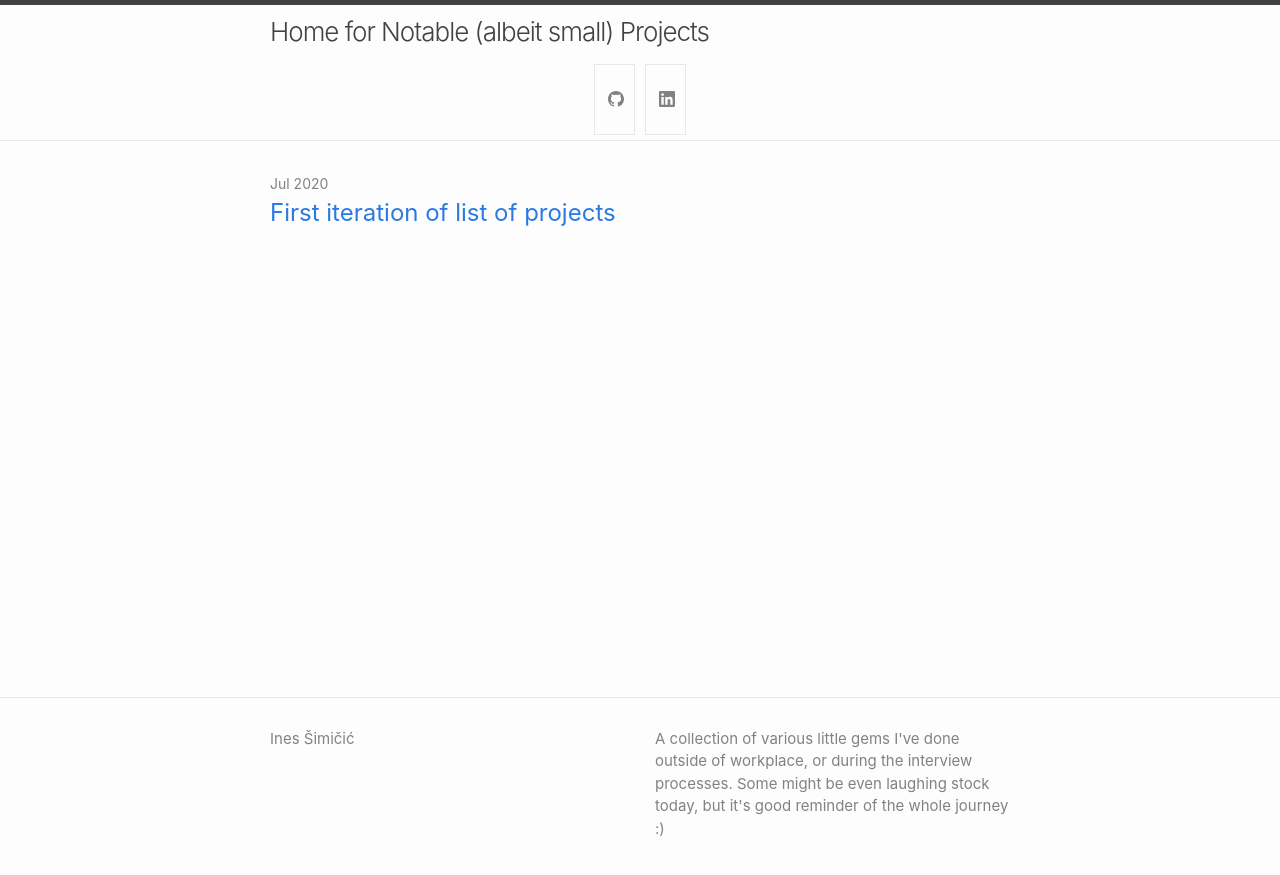
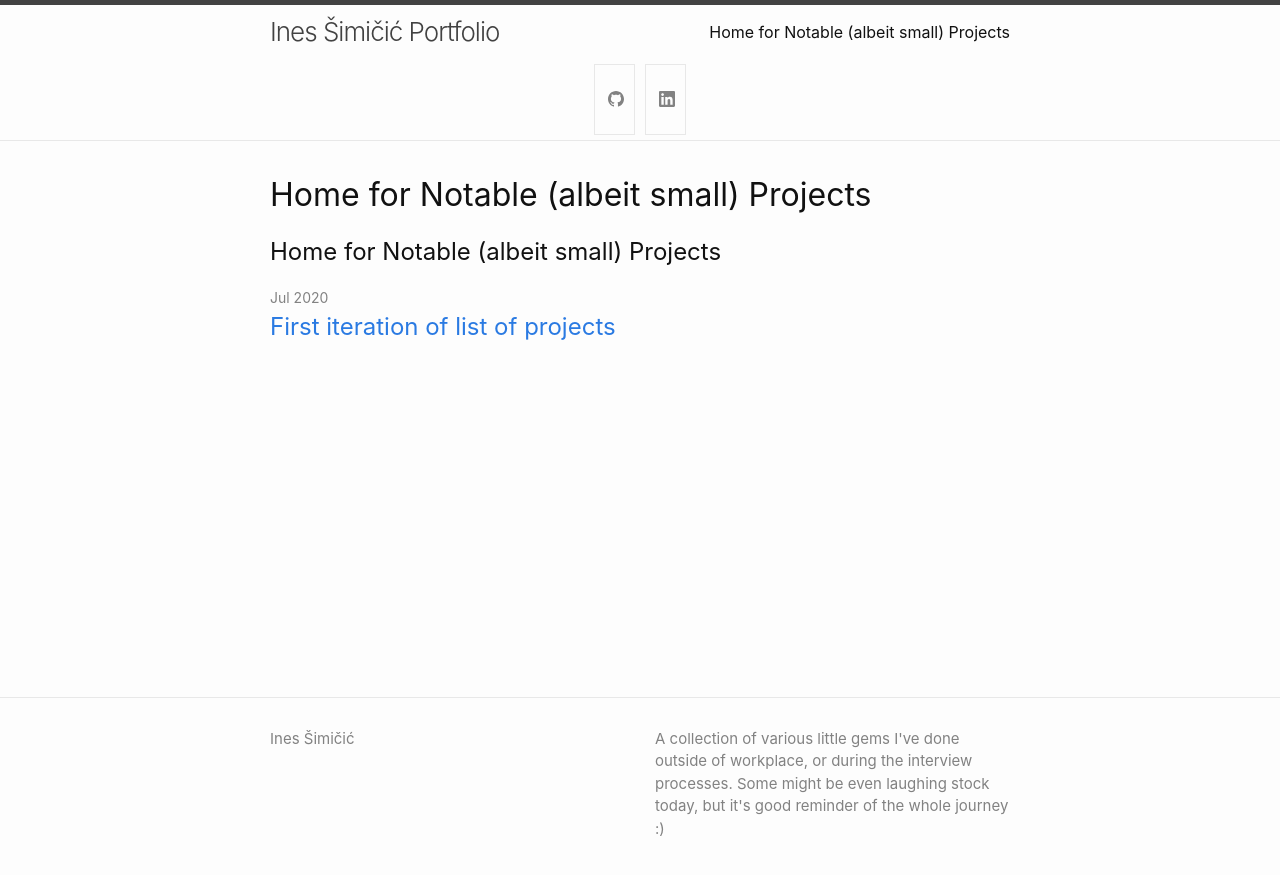
Before and after one commit to inesucrvenom/inesucrvenom.github.io, a Jekyll site: the page built from index.md, in a window 1280 px wide. Shown: the top 875 px of the page. Built offline with Jekyll 4.4.1, drawn with Linux system fonts in a browser that asks for light colours; the list of posts is cut into pages by our own code; our own code applies the rules of GitHub Pages for plain Markdown files.

Commit message:
change title

```diff
--- a/_config.yml
+++ b/_config.yml
@@ -1,4 +1,4 @@
-title: Home for Notable (albeit small) Projects
+title: Ines Šimičić Portfolio
 author:
   name: Ines Šimičić
 description: > # this means to ignore newlines
--- a/index.md
+++ b/index.md
@@ -3,3 +3,4 @@ layout: home
 pagination:
   enabled: true
 ---
+## Home for Notable (albeit small) Projects
```
